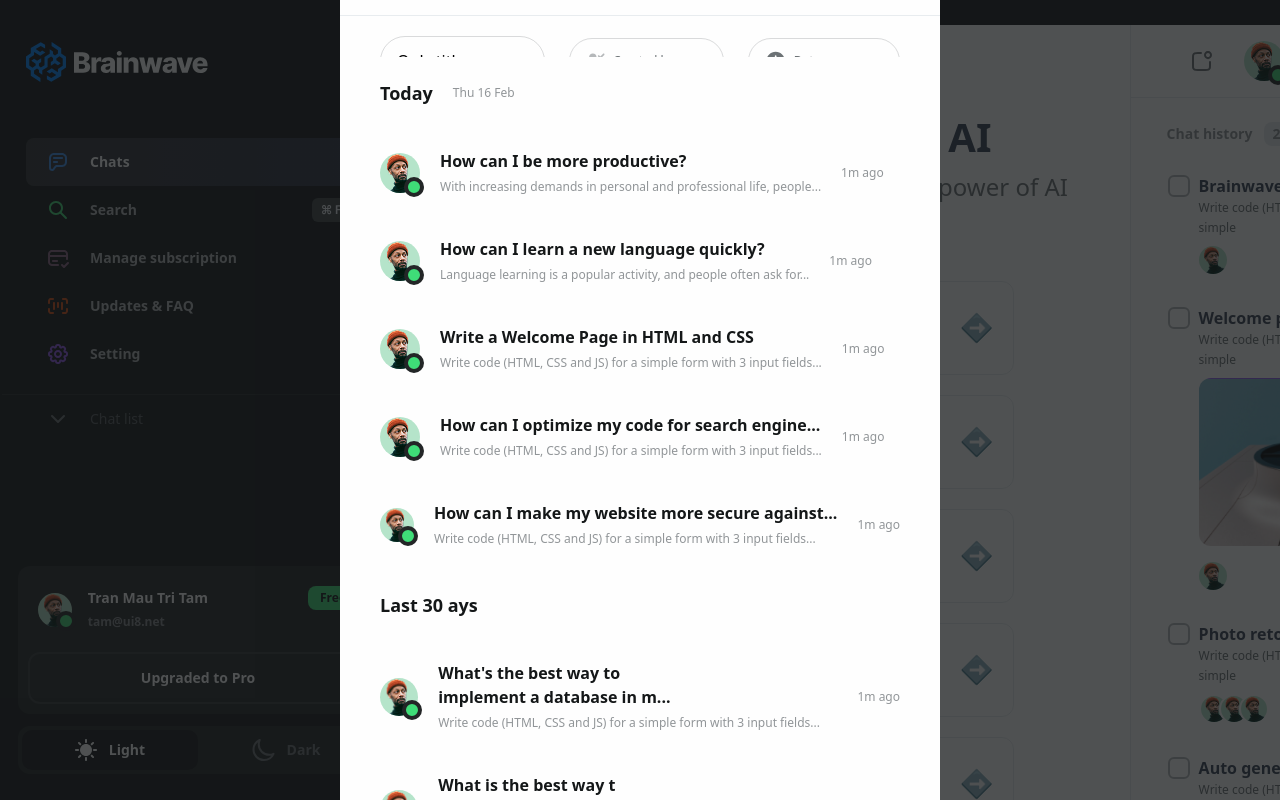
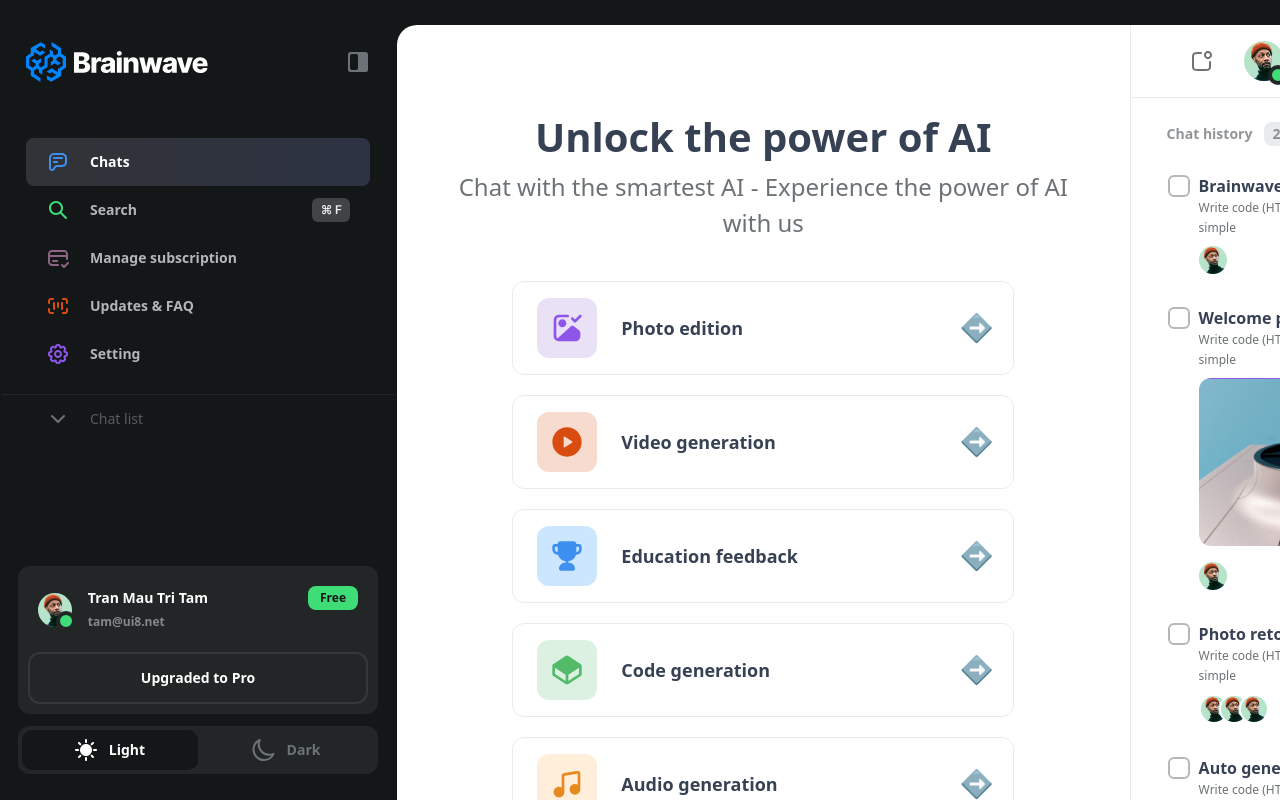
Before and after one commit to Eche00/BrainWave, a React (Vite) app in the folder client/: page / in a window 1280 px wide. Shown: the top 800 px of the page. Built offline with nearby package versions, Linux system fonts and the light colour scheme.

Commit message:
nothing in container just state

```diff
--- a/client/src/components/Container.jsx
+++ b/client/src/components/Container.jsx
@@ -4,7 +4,8 @@ import Sidebar from "./navigation/Sidebar";
 import Search from "../pages/Search";
 
 function Container() {
-  const [search, setSearch] = useState(true);
+  const [search, setSearch] = useState(false);
+
   return (
     <div className=" flex gap-0">
       {search && <Search setSearch={setSearch} />}
```
